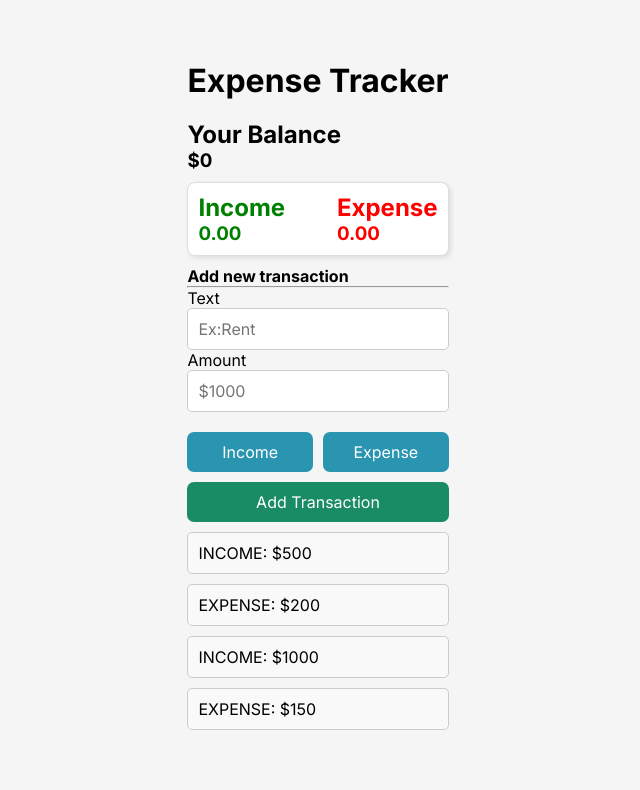
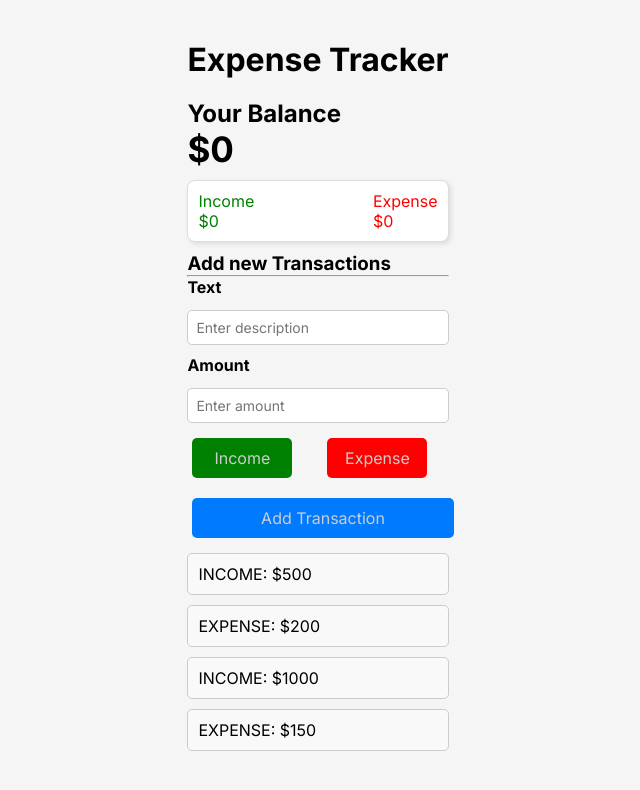
Before and after one commit to itszaid27/expense-tracker, a React (Vite) app in the folder expense-tracker/: page / in a window 1280 px wide. Shown: the top 790 px of the page, without its empty margins (322-962 px from the left). Built offline with nearby package versions, Linux system fonts and the light colour scheme.

Commit message:
Logic updated for amount display

```diff
--- a/expense-tracker/src/App.jsx
+++ b/expense-tracker/src/App.jsx
@@ -1,20 +1,22 @@
-import React, { useState } from "react";
+import React, { use, useState } from "react";
 import Balance from "./Components/Balance";
 import Transactions from "./Components/Transactions";
-import ExpenseForm from "./Components/ExpenseForm";
-import TransactionType from "./Components/TransactionType";
+import AddTransactions from "./Components/AddTransactions";
 import history from "./history";
 import HistoryList from "./Components/HistoryList";
+import "./app.css";
 
-import "./app.css";
 const App = () => {
   const [balance, setBalance] = useState(0);
+  const [transactions, setTransactions] = useState([]);
+  const [income, setIncome] = useState(0);
+  const [expense, setExpense] = useState(0);
 
-  function increment() {
-    setBalance((balance) => balance + 10);
-  }
-  function decrement() {
-    setBalance((balance) => balance - 10);
+  function addTransaction(newTransaction) {
+    setTransactions((prevTransactions) => [
+      ...prevTransactions,
+      newTransaction,
+    ]);
   }
 
   const transactionHistory = history.map((item) => (
@@ -24,10 +26,9 @@ const App = () => {
   return (
     <>
       <h1>Expense Tracker</h1>
-      <Balance balance={balance} />
-      <Transactions />
-      <ExpenseForm />
-      <TransactionType />
+      <Balance transactions={transactions} />
+      <Transactions transactions={transactions} />
+      <AddTransactions addTransaction={addTransaction} />
       {transactionHistory}
     </>
   );
--- /dev/null
+++ b/expense-tracker/src/Components/AddTransactions.jsx
@@ -0,0 +1,70 @@
+import React, { useState } from "react";
+
+const AddTransactions = ({ addTransaction }) => {
+  const [text, setText] = useState("");
+  const [amount, setAmount] = useState("");
+  const [type, setType] = useState("income");
+
+  function handleSubmit(e) {
+    e.preventDefault();
+    const newTransaction = {
+      text,
+      amount: Number(amount), // Convert string to number
+      type,
+    };
+
+    addTransaction(newTransaction);
+
+    setText("");
+    setAmount("");
+  }
+
+  return (
+    <>
+      <h3>Add new Transactions</h3>
+      <hr />
+      <form className="transaction-form" onSubmit={handleSubmit}>
+        <label htmlFor="text">Text</label>
+        <input
+          type="text"
+          id="text"
+          placeholder="Enter description"
+          value={text}
+          onChange={(e) => setText(e.target.value)}
+        />
+
+        <label htmlFor="amount">Amount</label>
+        <input
+          type="number"
+          id="amount"
+          placeholder="Enter amount"
+          value={amount}
+          onChange={(e) => setAmount(e.target.value)}
+        />
+
+        <div className="button-group">
+          <button
+            type="button"
+            className="income-btn"
+            onClick={() => setType("income")}
+          >
+            Income
+          </button>
+          <button
+            type="button"
+            className="expense-btn"
+            onClick={() => setType("expense")}
+          >
+            Expense
+          </button>
+        </div>
+
+        <button type="submit" className="add-transaction-btn">
+          Add Transaction
+        </button>
+      </form>
+    </>
+  );
+};
+
+export default AddTransactions;
--- a/expense-tracker/src/Components/Balance.jsx
+++ b/expense-tracker/src/Components/Balance.jsx
@@ -1,10 +1,24 @@
 import React from "react";
 
-const Balance = (props) => {
+const Balance = ({ transactions }) => {
+  const calculateTotal = (type) =>
+    transactions
+      .filter((t) => t.type === type)
+      .reduce((total, t) => total + t.amount, 0);
+
+  const totalIncome = calculateTotal("income");
+  const totalExpense = calculateTotal("expense");
+
+  const balance = totalIncome - totalExpense;
+
+  const styles = {
+    color: balance > 0 ? "green" : balance < 0 ? "red" : "#000000",
+    fontSize: "35px",
+  };
   return (
     <>
       <h2>Your Balance</h2>
-      <h3>${props.balance}</h3>
+      <h3 style={styles}>${balance}</h3>
     </>
   );
 };
--- a/expense-tracker/src/Components/ExpenseForm.jsx
+++ /dev/null
@@ -1,25 +0,0 @@
-import React from "react";
-import "../app.css";
-
-const ExpenseForm = () => {
-  return (
-    <>
-      <div className="expenseform">
-        <h4>Add new transaction</h4>
-        <hr />
-
-        <form action="">
-          <label htmlFor="">Text</label>
-          <br />
-          <input type="text" name="text" id="text" placeholder="Ex:Rent" />
-          <br />
-          <label htmlFor="">Amount</label>
-          <br />
-          <input type="number" name="text" id="text" placeholder="$1000" />
-        </form>
-      </div>
-    </>
-  );
-};
-
-export default ExpenseForm;
--- a/expense-tracker/src/Components/TransactionType.jsx
+++ /dev/null
@@ -1,15 +0,0 @@
-import React from "react";
-import "../app.css";
-const TransactionType = () => {
-  return (
-    <div className="transaction-type">
-      <div>
-        <button className="income">Income</button>
-        <button className="expense">Expense</button>
-      </div>
-      <button>Add Transaction</button>
-    </div>
-  );
-};
-
-export default TransactionType;
--- a/expense-tracker/src/Components/Transactions.jsx
+++ b/expense-tracker/src/Components/Transactions.jsx
@@ -1,17 +1,20 @@
 import React from "react";
-import "../app.css";
 
-const Transactions = () => {
+const Transactions = ({ transactions }) => {
+  const calculateTotal = (type) =>
+    transactions
+      .filter((t) => t.type === type)
+      .reduce((total, t) => total + t.amount, 0);
+
   return (
     <div className="transaction">
       <div className="income">
-        <h2>Income</h2>
-        <h3>0.00</h3>
+        <p>Income</p>
+        <p>${calculateTotal("income")}</p>
       </div>
-      <div className="separator"></div>
       <div className="expenses">
-        <h2>Expense</h2>
-        <h3>0.00</h3>
+        <p>Expense</p>
+        <p>${calculateTotal("expense")}</p>
       </div>
     </div>
   );
--- a/expense-tracker/src/app.css
+++ b/expense-tracker/src/app.css
@@ -58,11 +58,11 @@ h1 {
 }
 
 .transaction .income{
-  color: green;
+  color: #008000;
 }
 
 .transaction .expenses{
-  color:red;
+  color:#ff0000;
 }
 
 .transaction-type div {
@@ -72,7 +72,7 @@ h1 {
 }
 
 .transaction-type button {
-  background-color: rgb(25, 139, 101);
+  background-color: #008000;;
   border: none;
   padding: 10px;
   border-radius: 7px;
@@ -87,19 +87,6 @@ h1 {
   flex: 1;
 }
 
-/* Form Styling */
-.expense-form {
-  display: flex;
-  flex-direction: column;
-  gap: 10px;
-  margin-top: 15px;
-}
-
-.form-group {
-  display: flex;
-  flex-direction: column;
-  gap: 5px;
-}
 
 input {
   width: 100%;
@@ -119,16 +106,68 @@ input {
   cursor: pointer;
 }
 
-.submit-btn:hover {
-  background-color: #0056b3;
-}
 
 .history-item {
   display: flex;
-  justify-content: space-between; /* Pushes type and amount apart */
+  justify-content: space-between;
   padding: 10px;
   margin: 10px 0;
   border: 1px solid #ccc;
   border-radius: 5px;
   background: #f9f9f9;
 }
+
+.button-group {
+  display: flex;
+  justify-content: space-between;
+  gap: 25px;
+}
+
+.button-group .income-btn {
+  background-color: #008000;
+  color: #ccc;
+}
+
+.button-group .expense-btn {
+  background-color: #ff0000;
+  color: #ccc;
+}
+
+button {
+  padding: 10px 15px;
+  margin: 5px;
+  border: none;
+  border-radius: 5px;
+  font-size: 16px;
+  cursor: pointer;
+  width: 100px;
+}
+
+.add-transaction-btn {
+  width: 100%;
+  background-color: #007bff;
+  color: #ccc;
+}
+
+.transaction-form {
+  display: flex;
+  flex-direction: column;
+  align-items: flex-start;
+  gap: 10px;
+  width: 100%;
+  max-width: 300px;
+}
+
+label {
+  font-size: 16px;
+  font-weight: bold;
+  margin-bottom: 3px;
+}
+
+input {
+  width: 100%;
+  padding: 8px;
+  border: 1px solid #ccc;
+  border-radius: 5px;
+  font-size: 14px;
+}
```
